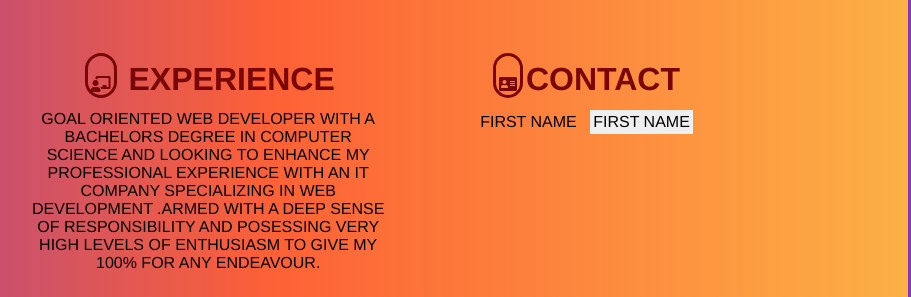
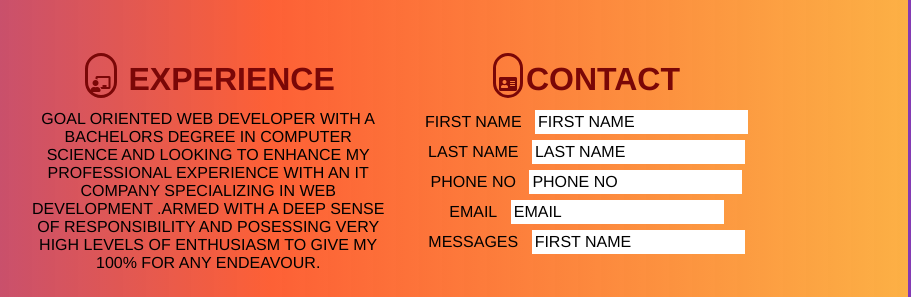
Before and after one commit to rathiram7583/rathi-resume-grid, a plain HTML site: page index.html in a window 1280 px wide. Shown: the part 387-684 px from the top of the page, 369-1280 px from the left. Drawn offline with Linux system fonts and the light colour scheme; files whose address does not match are found by name; a web font is replaced by a local one.

Commit message:
added resume

```diff
--- a/index.html
+++ b/index.html
@@ -62,8 +62,16 @@
                 POSESSING VERY HIGH LEVELS OF ENTHUSIASM TO GIVE MY 100% FOR ANY ENDEAVOUR.</p>
         </section>
         <section class="contact"><h2 id="contact"><i class="fas fa-address-card"></i>CONTACT</h2>
-            <label for="fname">FIRST NAME</label>
-                <input type="button" name="fname" value="FIRST NAME">
+               <label for="fname">FIRST NAME</label>
+                <input type="text" name="fname" value="FIRST NAME">
+                <label for="lname">LAST NAME</label>
+                <input type="text" name="lname" value="LAST NAME">
+                <label for="phoneno">PHONE NO</label>
+                <input type="text" name="phoneno" value="PHONE NO">
+                <label for="email">EMAIL</label>
+                <input type="text" name="email" value="EMAIL">
+                <label for="messages">MESSAGES</label>
+                <input type="textarea" name="fname" value="FIRST NAME">
 
         </section>
         <footer  class="social-links"></footer>
```
